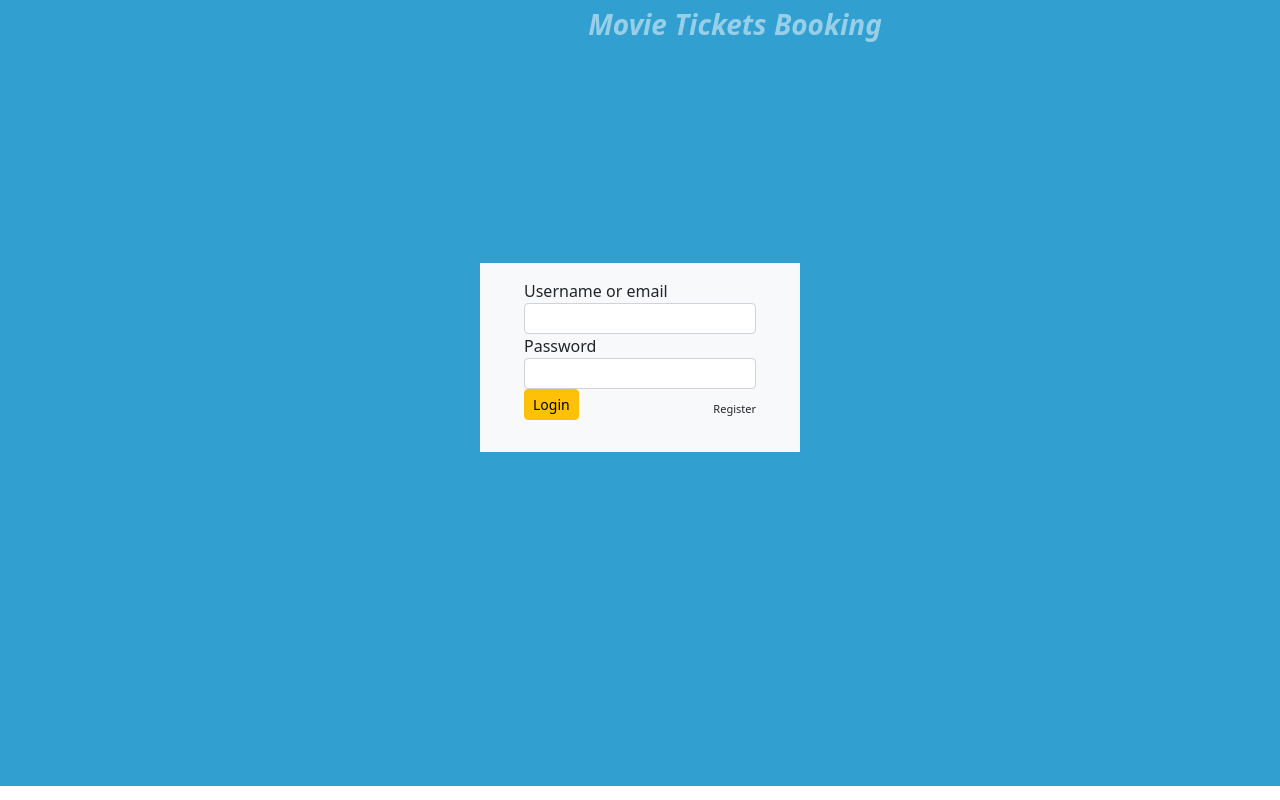
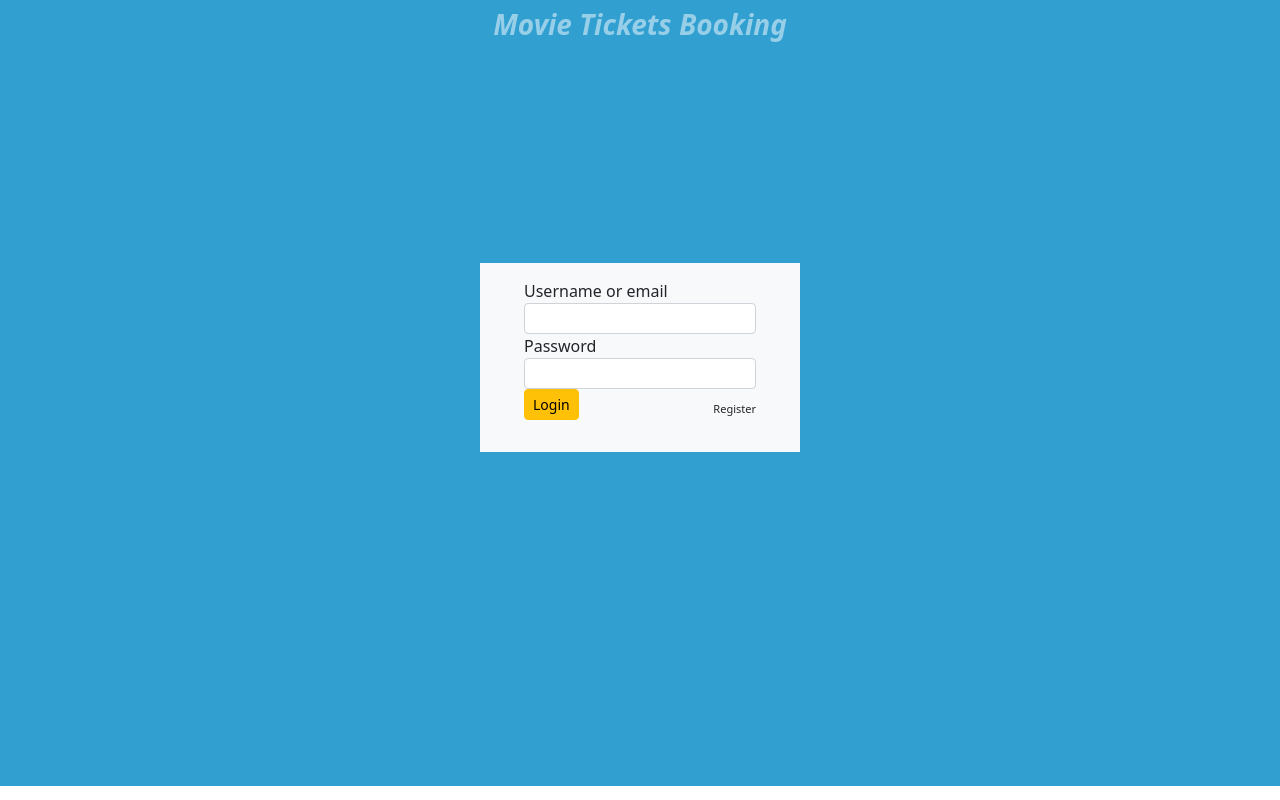
Before and after one commit to anjavelickovic/MovieBookingRS2, an Angular app in the folder MovieBooking/MovieBookingSPA/: page /identity/login in a window 1280 px wide. Built offline with nearby package versions, Linux system fonts and the light colour scheme.

Commit message:
fix [Angular] Title moved left when on login or register page

```diff
--- a/MovieBooking/MovieBookingSPA/src/app/main-page/header/header.component.html
+++ b/MovieBooking/MovieBookingSPA/src/app/main-page/header/header.component.html
@@ -1,7 +1,8 @@
 <div style="background-color: rgb(50, 159, 209)">
     <nav class="navbar navbar-expand navbar-dark" style="background-color: rgb(50, 159, 209)">
         <div class="mx-auto" style="color:rgb(152, 207, 232);">
-            <h3><b><i><a (click)="mainPage()">Movie Tickets Booking</a></i></b></h3>
+            <h3 *ngIf="!isLoginOrRegisterPage()"><b><i><a (click)="mainPage()">Movie Tickets Booking</a></i></b></h3>
+            <h3 *ngIf="isLoginOrRegisterPage()" style="margin-left: 0px"><b><i><a (click)="mainPage()">Movie Tickets Booking</a></i></b></h3>
         </div>
 
         <div class="form-group wide" *ngIf="isMainPage()" style="margin-right:5px">
--- a/MovieBooking/MovieBookingSPA/src/app/main-page/header/header.component.ts
+++ b/MovieBooking/MovieBookingSPA/src/app/main-page/header/header.component.ts
@@ -63,6 +63,10 @@ export class HeaderComponent implements OnInit {
 
   public isMainPage(): boolean{
     return this.router.url === '/main';
+  }
+
+  public isLoginOrRegisterPage(): boolean{
+    return this.router.url === '/identity/login' || this.router.url === '/identity/register';
   }
 
   public changeSearchCriteriaPlaceholderText(): void {
```
